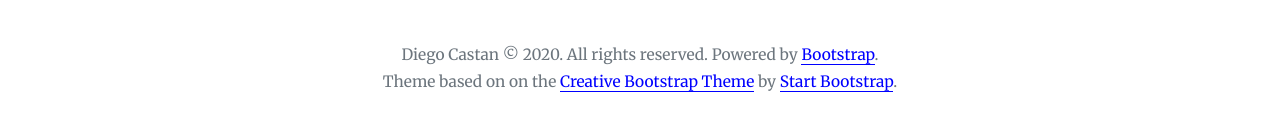
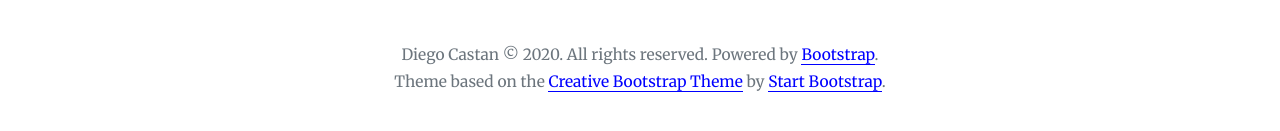
Before and after one commit to diegocastan/diegocastan.github.io, a plain HTML site: page index.html in a window 1280 px wide. Shown: the part 2569-2700 px from the top of the page. Drawn offline with nearby package versions, Linux system fonts and the light colour scheme.

Commit message:
another typo

```diff
--- a/index.html
+++ b/index.html
@@ -275,7 +275,7 @@
       Powered by <a href="http://www.getbootstrap.com/" class="text-blue">Bootstrap</a>.
     </p>
     <p class="text-center text-muted text-small">
-      Theme based on on the
+      Theme based on the
       <a href="http://startbootstrap.com/template-overviews/creative/" class="text-blue">Creative Bootstrap Theme</a>
       by <a href="http://startbootstrap.com/" class="text-blue">Start Bootstrap</a>.
     </p>
```
